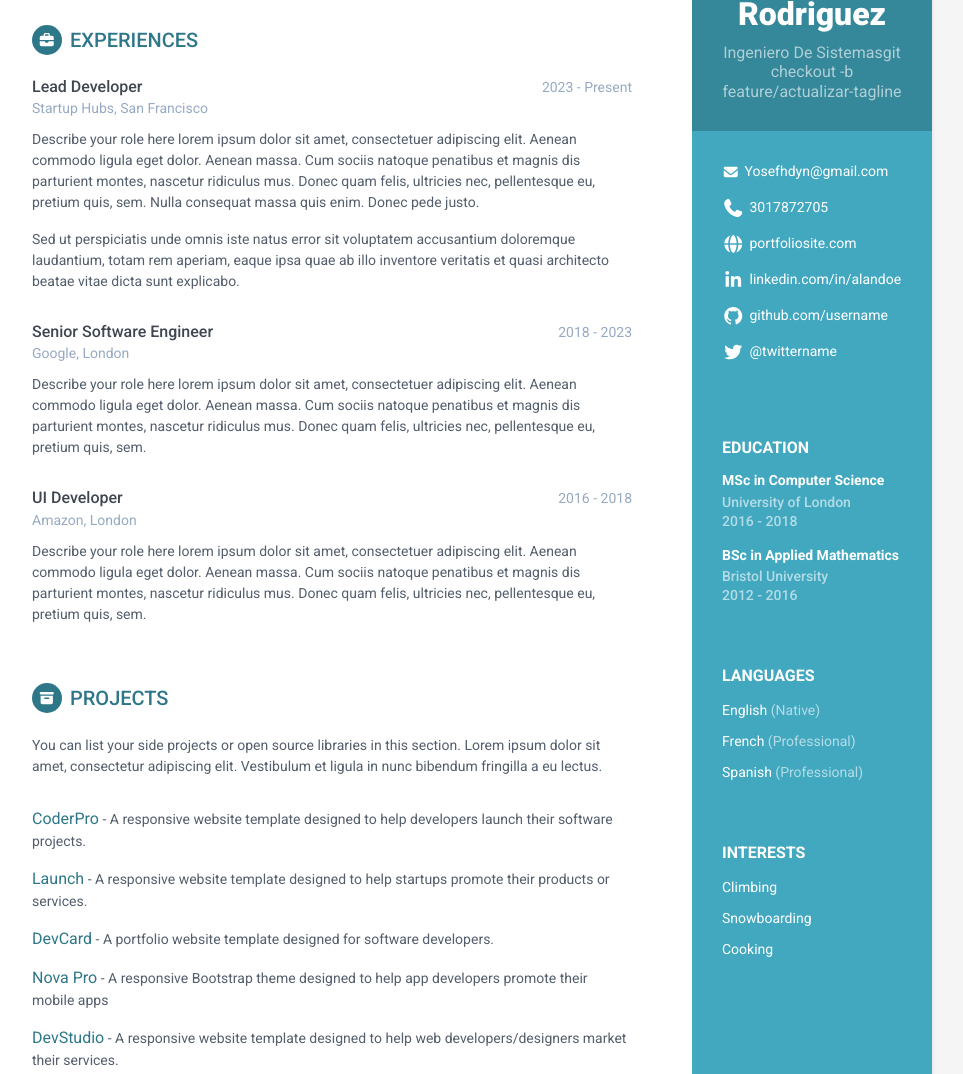
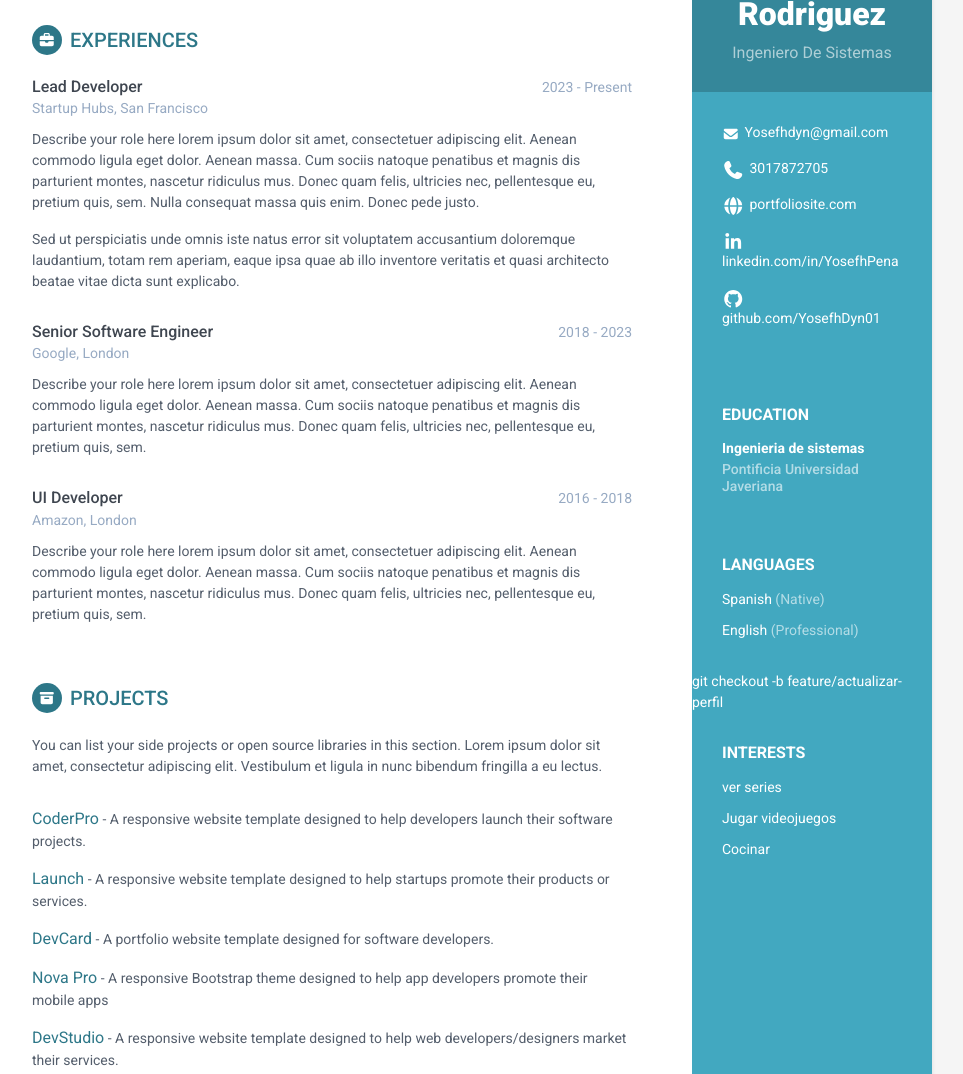
Before and after one commit to YosefhDyn01/Pe-a-Rodriguez, a plain HTML site: page index.html in a window 1280 px wide. Shown: the part 275-1349 px from the top of the page, without its empty margins (188-1151 px from the left). Drawn offline with Linux system fonts and the light colour scheme.

Commit message:
Revert "Revert "feat: actualizar perfil profesional""

```diff
--- a/index.html
+++ b/index.html
@@ -26,7 +26,7 @@
             <div class="profile-container">
                 <img class="profile" src="assets/images/profile.png" alt="" />
                 <h1 class="name">Yosefh Peña Rodriguez</h1>
-                <h3 class="tagline">Ingeniero De Sistemasgit checkout -b feature/actualizar-tagline</h3>
+                <h3 class="tagline">Ingeniero De Sistemas</h3>
             </div><!--//profile-container-->
 
             <div class="contact-container container-block">
@@ -34,40 +34,32 @@
                     <li class="email"><i class="fa-solid fa-envelope"></i><a href="mailto: yourname@email.com">Yosefhdyn@gmail.com</a></li>
                     <li class="phone"><i class="fa-solid fa-phone"></i><a href="tel:0123 456 789">3017872705</a></li>
                     <li class="website"><i class="fa-solid fa-globe"></i><a href="https://themes.3rdwavemedia.com/bootstrap-templates/resume/orbit-free-resume-cv-bootstrap-theme-for-developers/" target="_blank">portfoliosite.com</a></li>
-                    <li class="linkedin"><i class="fa-brands fa-linkedin-in"></i><a href="#" target="_blank">linkedin.com/in/alandoe</a></li>
-                    <li class="github"><i class="fa-brands fa-github"></i><a href="#" target="_blank">github.com/username</a></li>
-                    <li class="twitter"><i class="fa-brands fa-twitter"></i><a href="https://twitter.com/3rdwave_themes" target="_blank">@twittername</a></li>
+                    <li class="linkedin"><i class="fa-brands fa-linkedin-in"></i><a href="#" target="_blank">linkedin.com/in/YosefhPena</a></li>
+                    <li class="github"><i class="fa-brands fa-github"></i><a href="#" target="_blank">github.com/YosefhDyn01</a></li>
                 </ul>
             </div><!--//contact-container-->
             <div class="education-container container-block">
                 <h2 class="container-block-title">Education</h2>
                 <div class="item">
-                    <h4 class="degree">MSc in Computer Science</h4>
-                    <h5 class="meta">University of London</h5>
-	                    <div class="time">2016 - 2018</div>
-                </div><!--//item-->
-                <div class="item">
-                    <h4 class="degree">BSc in Applied Mathematics</h4>
-                    <h5 class="meta">Bristol University</h5>
-                    <div class="time">2012 - 2016</div>
+                    <h4 class="degree">Ingenieria de sistemas</h4>
+                    <h5 class="meta">Pontificia Universidad Javeriana</h5>
                 </div><!--//item-->
             </div><!--//education-container-->
 
             <div class="languages-container container-block">
                 <h2 class="container-block-title">Languages</h2>
                 <ul class="list-unstyled interests-list">
-                    <li>English <span class="lang-desc">(Native)</span></li>
-                    <li>French <span class="lang-desc">(Professional)</span></li>
-                    <li>Spanish <span class="lang-desc">(Professional)</span></li>
+                    <li>Spanish <span class="lang-desc">(Native)</span></li>
+                    <li>English <span class="lang-desc">(Professional)</span></li>
                 </ul>
             </div><!--//interests-->
-
+            git checkout -b feature/actualizar-perfil
             <div class="interests-container container-block">
                 <h2 class="container-block-title">Interests</h2>
                 <ul class="list-unstyled interests-list">
-                    <li>Climbing</li>
-                    <li>Snowboarding</li>
-                    <li>Cooking</li>
+                    <li>ver series</li>
+                    <li>Jugar videojuegos</li>
+                    <li>Cocinar</li>
                 </ul>
             </div><!--//interests-->
 
```
